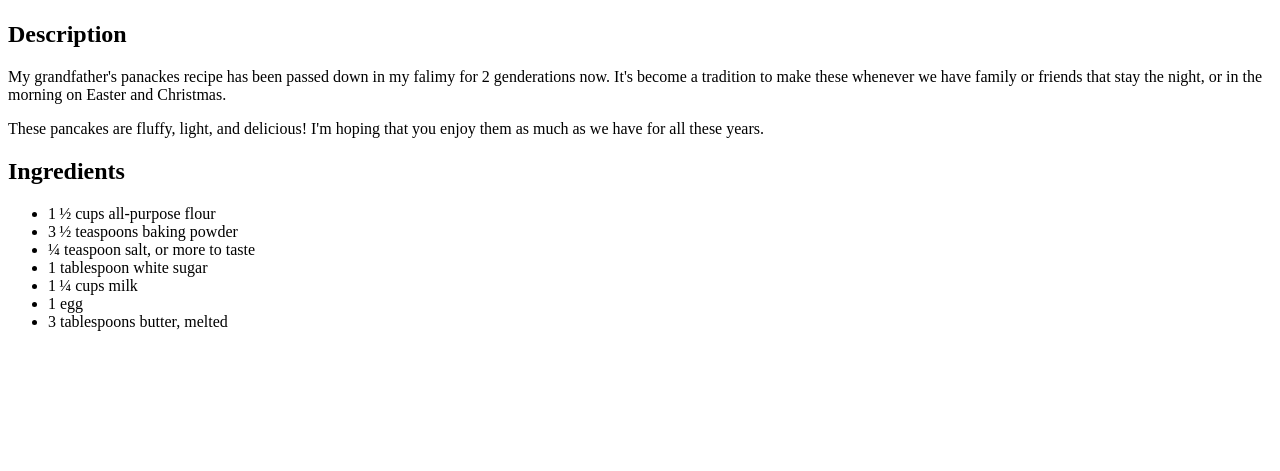
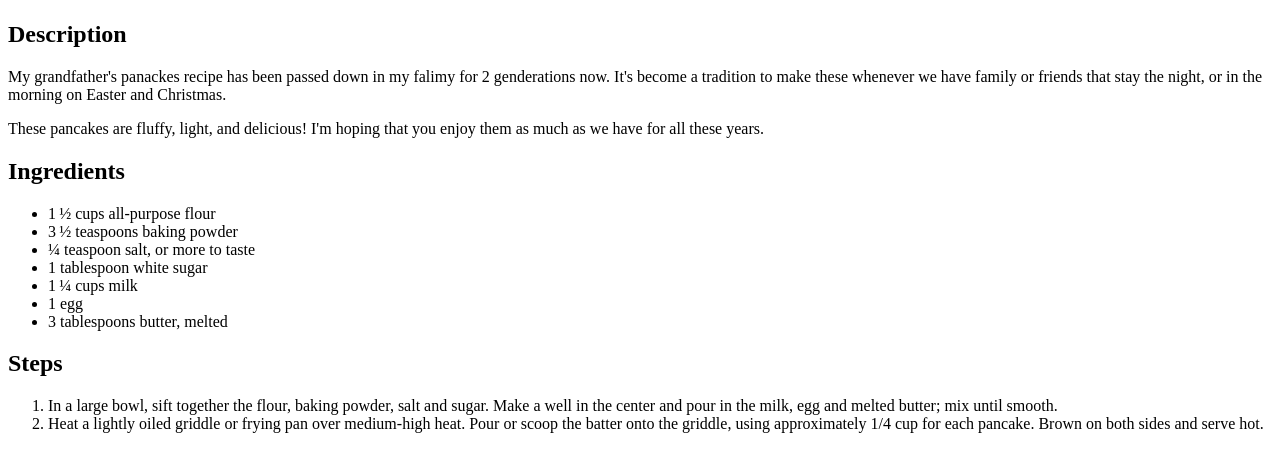
Before and after one commit to codycopland/odin-recipes, a plain HTML site: page recipes/pancakes.html in a window 1280 px wide. Shown: the part 99-570 px from the top of the page. Drawn offline with Linux system fonts and the light colour scheme.

Commit message:
Add <ol> to list directions

```diff
--- a/recipes/pancakes.html
+++ b/recipes/pancakes.html
@@ -27,6 +27,15 @@
             <li>1 egg</li>
             <li> 3 tablespoons butter, melted</li>
         </ul>
+    <h2>Steps</h2>
+        <ol>
+            <li>In a large bowl, sift together the flour, baking powder, salt and sugar.
+                Make a well in the center and pour in the milk, egg and melted butter; mix until smooth.
+            </li>
+            <li>Heat a lightly oiled griddle or frying pan over medium-high heat.
+                Pour or scoop the batter onto the griddle, using approximately 1/4 cup for each pancake. Brown on both sides and serve hot.
+            </li>
+        </ol>
 
 
 </body>
```
